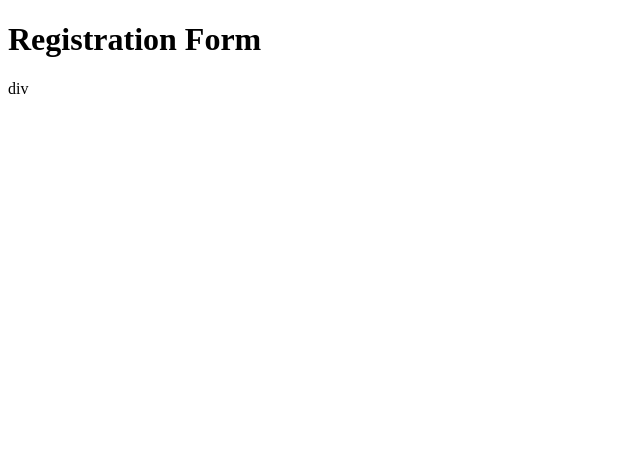
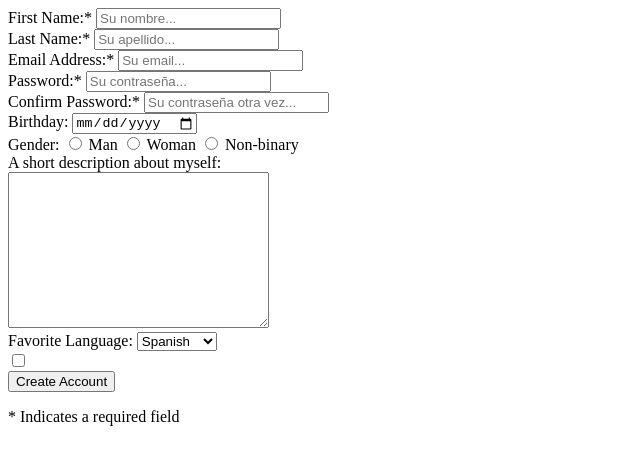
Before and after one commit to saxophoneIsaac/Web-Fundamentals, a plain HTML site: page Week 1/3_RegistrationForm/RegistrationForm.html in a window 1280 px wide. Shown: the whole page, without its empty margins (0-640 px from the left). Drawn offline with Linux system fonts and the light colour scheme.

Commit message:
Finished Registration Form

```diff
--- a/Week 1/3_RegistrationForm/RegistrationForm.html
+++ b/Week 1/3_RegistrationForm/RegistrationForm.html
@@ -1,16 +1,73 @@
 <!DOCTYPE html>
 <html lang="en">
 <head>
-  <meta charset="UTF-8">
-  <meta http-equiv="X-UA-Compatible" content="IE=edge">
-  <meta name="viewport" content="width=device-width, initial-scale=1.0">
-  <title>Document</title>
+    <meta charset="UTF-8">
+    <meta http-equiv="X-UA-Compatible" content="IE=edge">
+    <meta name="viewport" content="width=device-width, initial-scale=1.0">
+    <title>Document</title>
 </head>
 <body>
-  <h1>Registration Form</h1>
-  <form action="/process" method="post">
-    div
-  </form>
+    <form action="/process" method="post">
+        <div>
+            <label for="firstName">First Name:* </label>
+            <input type="text" name="firstName" placeholder="Su nombre...">
+        </div>
+        <div>
+            <label for="lastName">Last Name:* </label>
+            <input type="text" name="lastName" placeholder="Su apellido...">
+        </div>
+        <div>
+            <label for="emailAddress">Email Address:* </label>
+            <input type="text" name="email" placeholder="Su email...">
+        </div>
+        <div>
+            <label for="password">Password:* </label>
+            <input type="password" name="password" placeholder="Su contraseña...">
+        </div>
+        <div>
+            <label for="confirmPassword">Confirm Password:* </label>
+            <input type="password" name="confirmPassword" placeholder="Su contraseña otra vez...">
+        </div>
+        <div>
+            <label for="birthday">Birthday: </label>
+            <input type="date" name="birthday" placeholder="Su cumpleaños...">
+        </div>
+        <div>
+            <label>Gender: </label>
+            <input type="radio" name="gender" value="man" id="man">
+            <label for="man">Man</label>
+            <input type="radio" name="gender" value="woman" id="woman">
+            <label for="woman">Woman</label>
+            <input type="radio" name="gender" value="other" id="other">
+            <label for="other">Non-binary</label>
 
+
+            <!-- <input type="radio" name="gender" value="man">Man
+            <input type="radio" name="gender" value="woman">Woman
+            <input type="radio" name="gender" value="non-binary">Non-Binary
+            <input type="radio" name="gender" value="man">I prefer not to answer -->
+        </div>
+        <div>
+            <label for="bio">A short description about myself:</label>
+            <br>
+            <textarea name="bio" id="bio" cols="30" rows="10"></textarea>
+        </div>
+        <div>
+            <label for="idioma">Favorite Language: </label>
+            <select name="language" id="idioma">
+                <option>Spanish</option>
+                <option>English</option>
+                <option>Korean</option>
+                <option>Japanese</option>
+            </select>
+        </div>
+        <div>
+            <input type="checkbox" name="accept" id="">
+            <label for=""></label>
+        </div>
+        <input type="submit" value="Create Account">
+        <p>* Indicates a required field</p>
+
+    </form>
 </body>
 </html>
```
Also changed, not shown: algorithm.js (added, +13 -0 lines), flagPractice/index.html (added, +25 -0 lines), flagPractice/style.css (added, +25 -0 lines), practice.html (added, +16 -0 lines), 1 other file.
